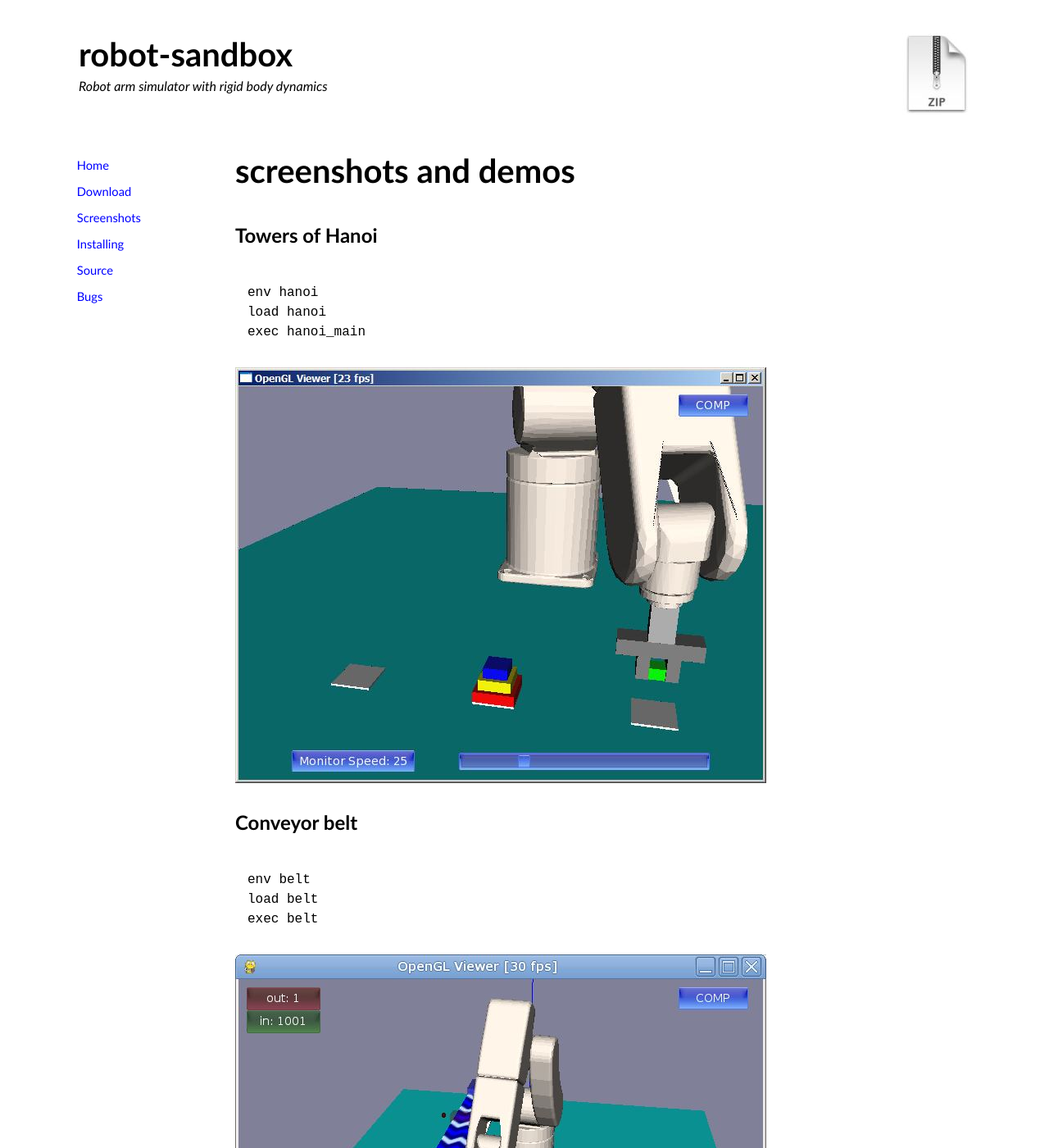
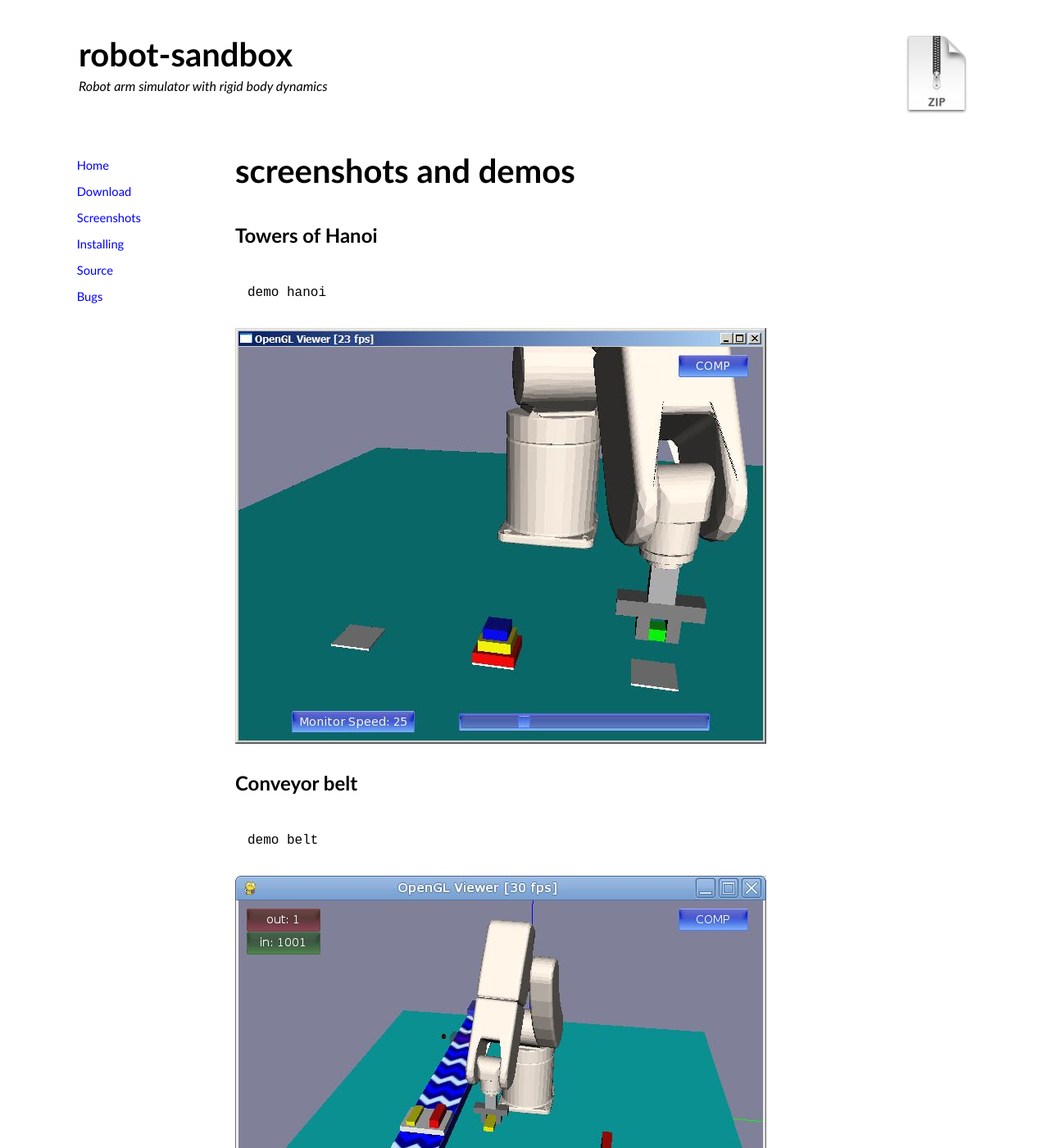
Before and after one commit to alexdu/robot-sandbox, a Jekyll site: the page built from demos.md, in a window 1280 px wide and 1400 px high. Shown: the whole window at 82% size. Built offline with Jekyll 4.4.1, drawn with Linux system fonts in a browser that asks for light colours; some of the changed text lies outside the part shown.

Commit message:
Updated commands on the demos page

```diff
--- a/demos.md
+++ b/demos.md
@@ -15,36 +15,22 @@
 Towers of Hanoi
 ---------------
 
-    env hanoi
-    load hanoi
-    exec hanoi_main
+    demo hanoi
 
 ![Robot solving Towers of Hanoi][hanoi]
 
 Conveyor belt
 -------------
 
-    env belt
-    load belt
-    exec belt
+    demo belt
 
-![Conveyor belt demo 1][belt1]
-
-Another conveyor belt example
------------------------------
-    env ex2005
-    load rez2005
-    exec rez2005
-
-![Conveyor belt demo 2][belt2]
+![Conveyor belt demo][belt1]
 
 
 Robot drawing
 -------------
 ... using a ballpoint pen and paper
 
-    env desen
-    load desen
-    exec rose(3,2)
+    demo drawing
 
 ![Robot drawing a rose curve][draw-rose]
```
